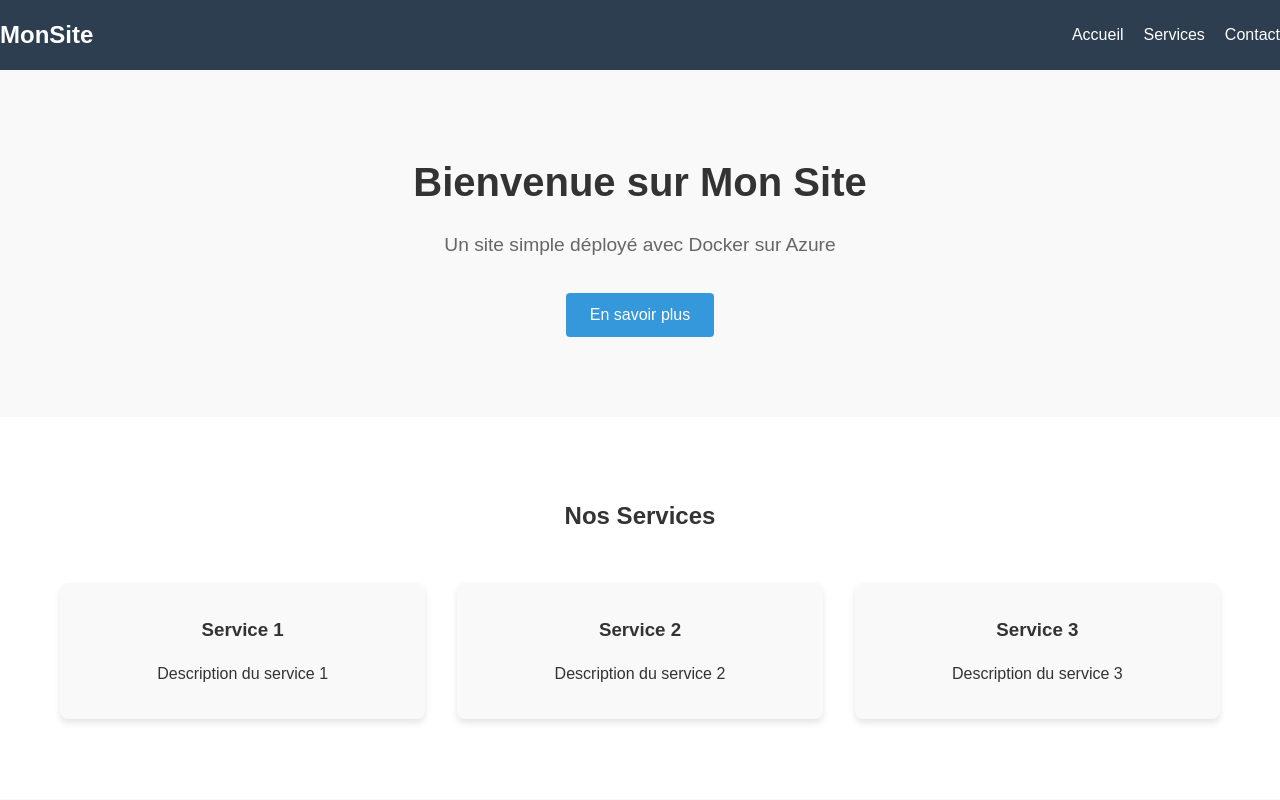
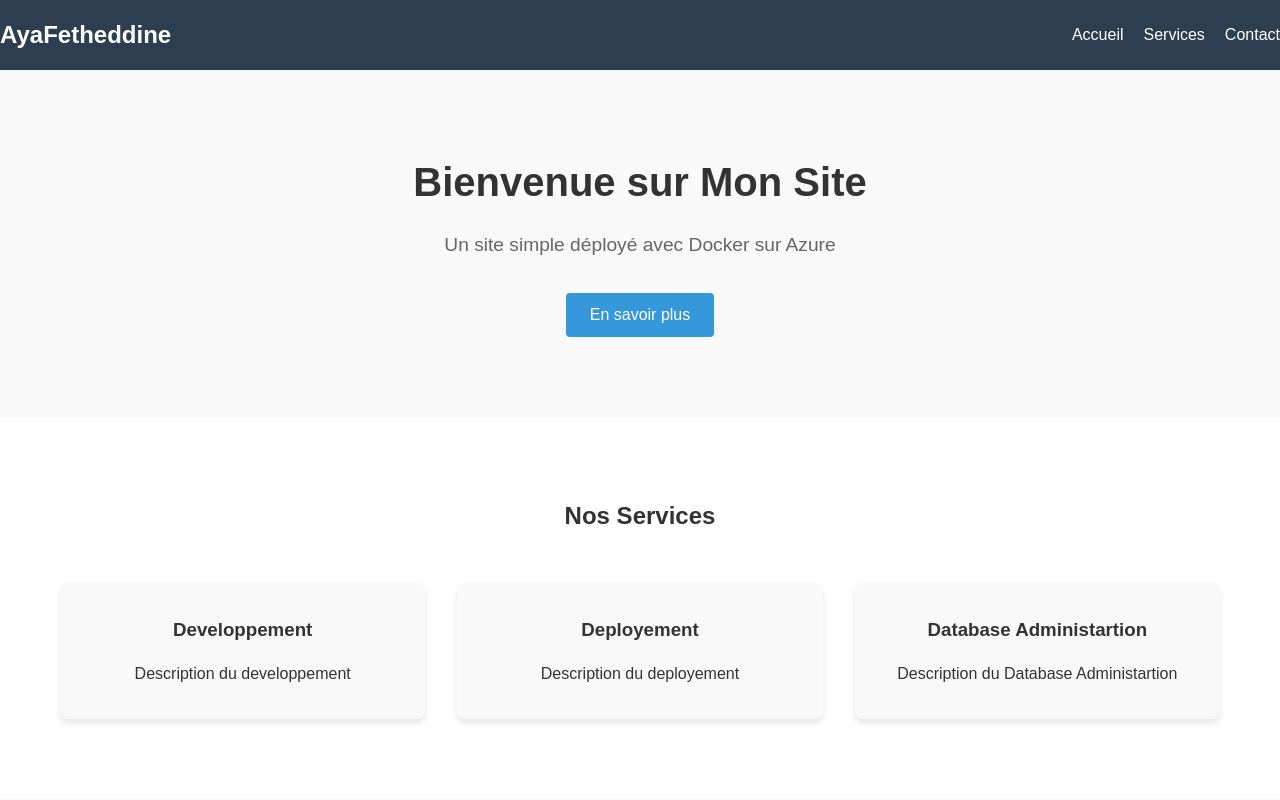
Before and after one commit to AyaFetheddine/demoDevOps, a plain HTML site: page src/index.html in a window 1280 px wide. Shown: the top 800 px of the page. Drawn offline with Linux system fonts and the light colour scheme.

Commit message:
Updated html

```diff
--- a/src/index.html
+++ b/src/index.html
@@ -9,7 +9,7 @@
 <body>
     <header>
         <nav>
-            <div class="logo">MonSite</div>
+            <div class="logo">AyaFetheddine</div>
             <ul class="menu">
                 <li><a href="#accueil">Accueil</a></li>
                 <li><a href="#services">Services</a></li>
@@ -32,16 +32,16 @@
                 <h2>Nos Services</h2>
                 <div class="service-grid">
                     <div class="service-card">
-                        <h3>Service 1</h3>
-                        <p>Description du service 1</p>
+                        <h3>Developpement</h3>
+                        <p>Description du developpement</p>
                     </div>
                     <div class="service-card">
-                        <h3>Service 2</h3>
-                        <p>Description du service 2</p>
+                        <h3>Deployement</h3>
+                        <p>Description du deployement</p>
                     </div>
                     <div class="service-card">
-                        <h3>Service 3</h3>
-                        <p>Description du service 3</p>
+                        <h3>Database Administartion</h3>
+                        <p>Description du Database Administartion</p>
                     </div>
                 </div>
             </div>
```
